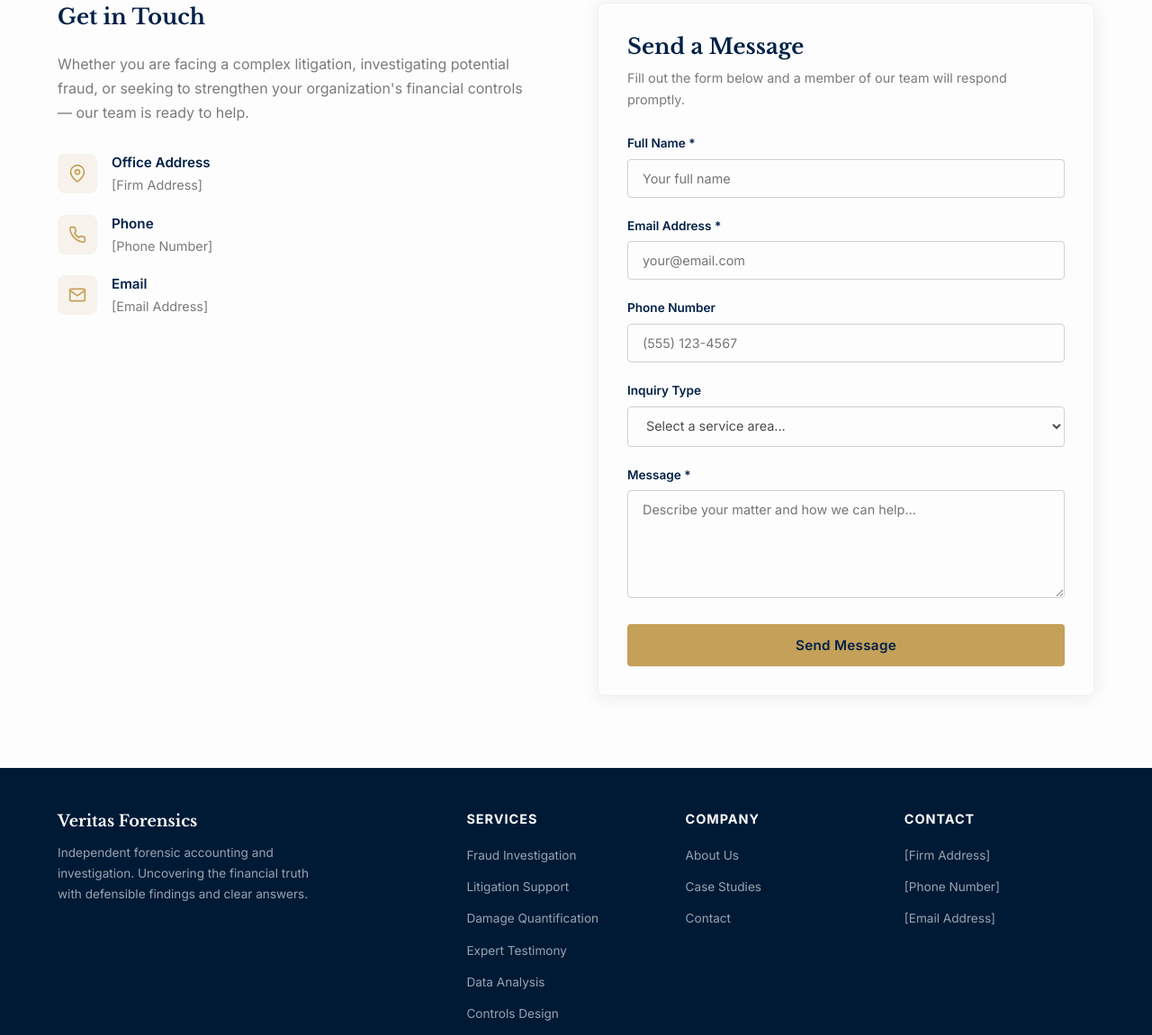
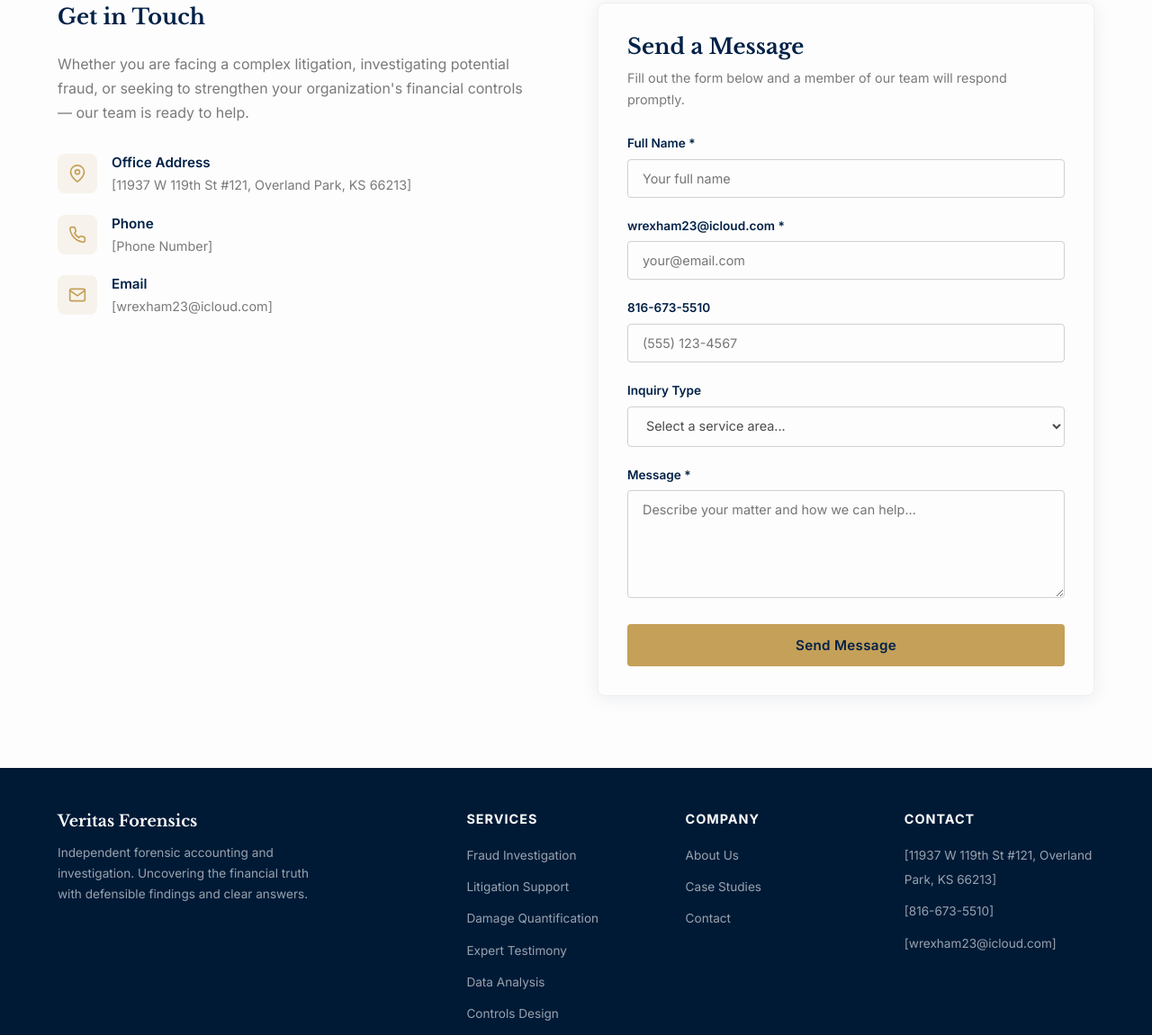
Before and after one commit to hotspur23/veritas-forensics, a plain HTML site: page index.html in a window 1280 px wide. Shown: the part 6465-7616 px from the top of the page at 90% size. Drawn offline with nearby package versions, Linux system fonts and the light colour scheme.

Commit message:
Update index.html

```diff
--- a/index.html
+++ b/index.html
@@ -484,7 +484,7 @@
               </div>
               <div class="detail">
                 <h4>Office Address</h4>
-                <p>[Firm Address]</p>
+                <p>[11937 W 119th St #121, Overland Park, KS 66213]</p>
               </div>
             </div>
 
@@ -508,7 +508,7 @@
               </div>
               <div class="detail">
                 <h4>Email</h4>
-                <p>[Email Address]</p>
+                <p>[wrexham23@icloud.com]</p>
               </div>
             </div>
           </div>
@@ -525,12 +525,12 @@
             </div>
 
             <div class="form-group">
-              <label for="email">Email Address *</label>
+              <label for="email">wrexham23@icloud.com *</label>
               <input type="email" id="email" name="email" placeholder="your@email.com" required>
             </div>
 
             <div class="form-group">
-              <label for="phone">Phone Number</label>
+              <label for="phone">816-673-5510</label>
               <input type="tel" id="phone" name="phone" placeholder="(555) 123-4567">
             </div>
 
@@ -596,9 +596,9 @@
         <div class="footer-col">
           <h4>Contact</h4>
           <ul>
-            <li><a href="#contact">[Firm Address]</a></li>
-            <li><a href="#contact">[Phone Number]</a></li>
-            <li><a href="#contact">[Email Address]</a></li>
+            <li><a href="#contact">[11937 W 119th St #121, Overland Park, KS 66213]</a></li>
+            <li><a href="#contact">[816-673-5510]</a></li>
+            <li><a href="#contact">[wrexham23@icloud.com]</a></li>
           </ul>
         </div>
       </div>
```
